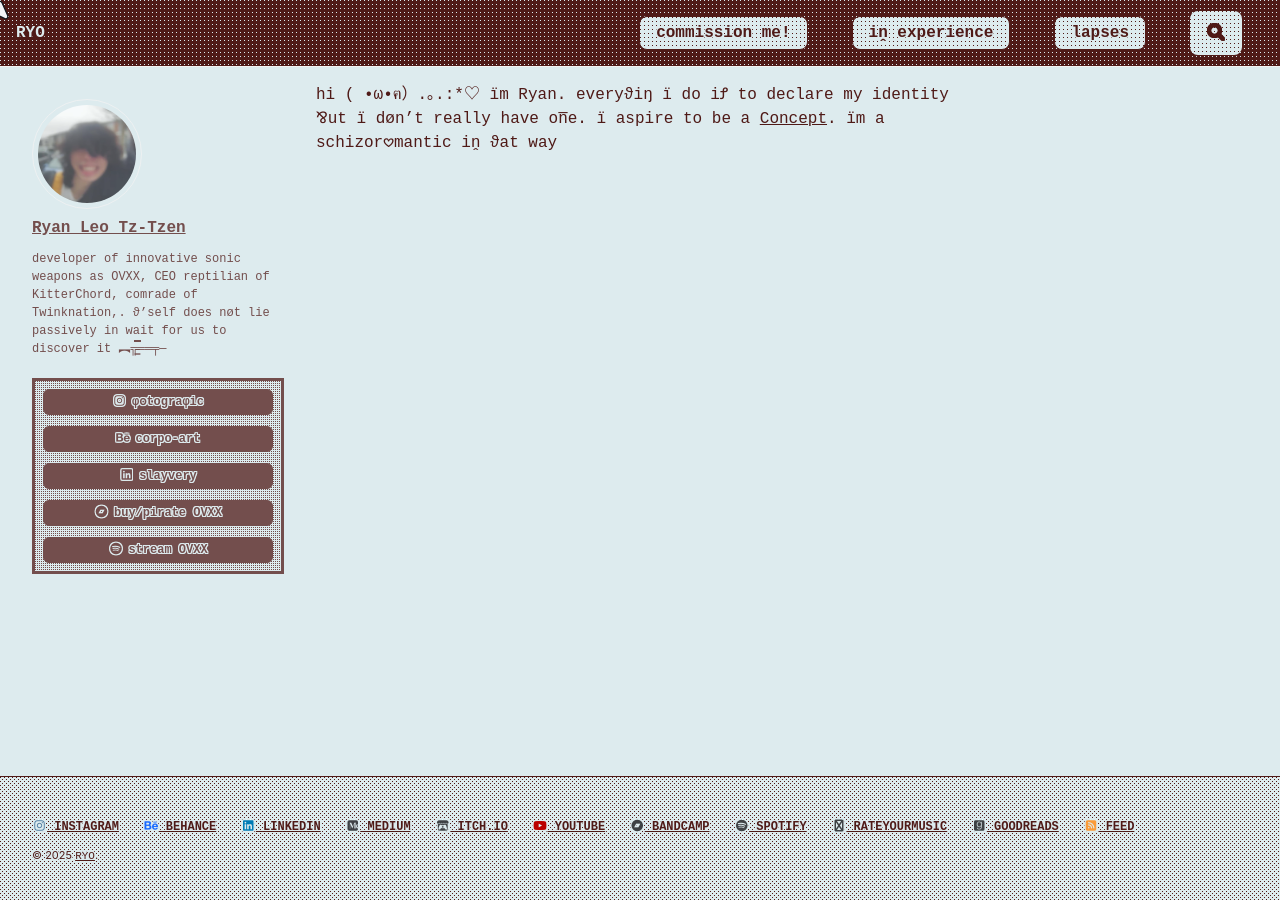
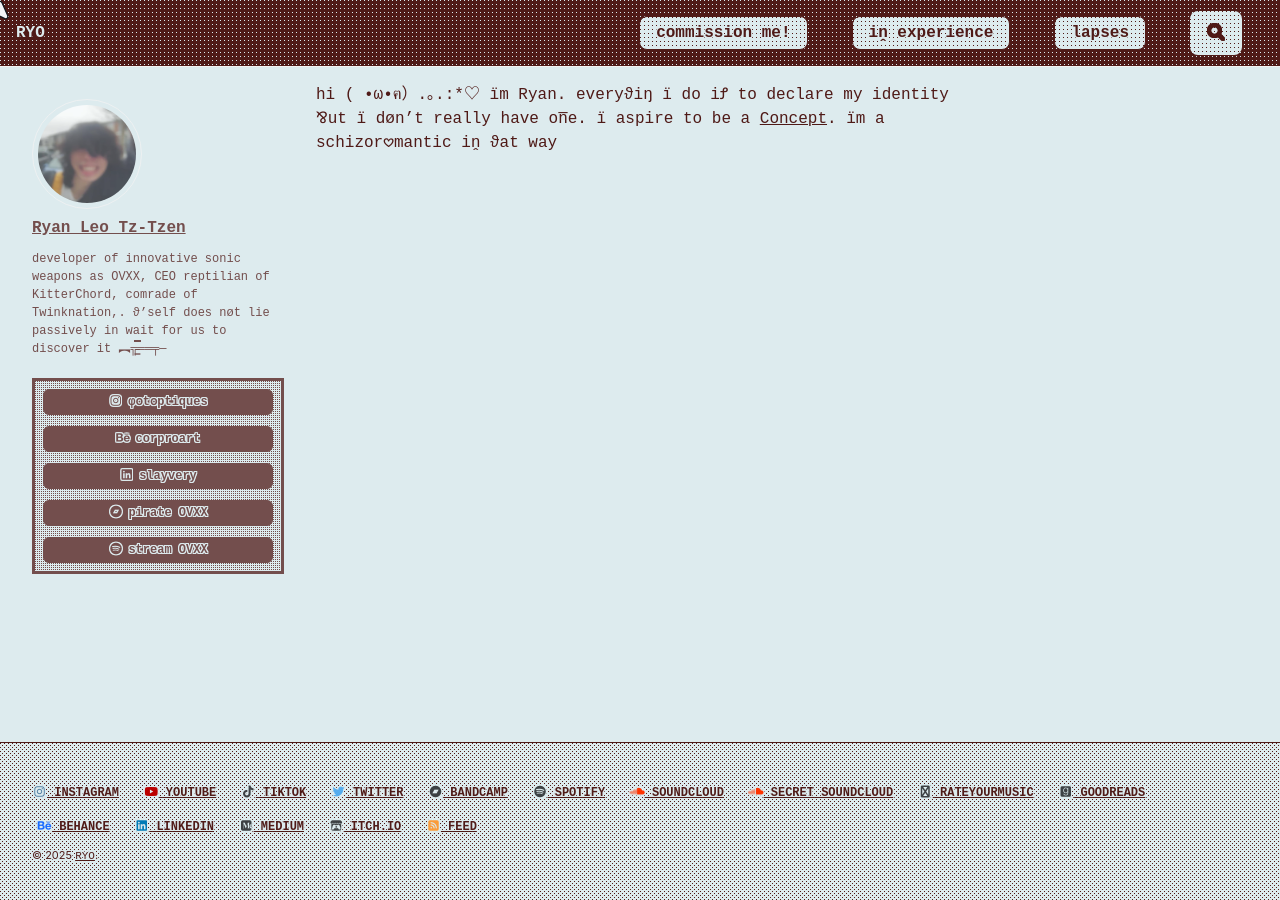
Before and after one commit to cryotato/cryotato.github.io, a Jekyll site: the page built from index.md, in a window 1280 px wide. Built offline with Jekyll 4.4.1, drawn with Linux system fonts in a browser that asks for light colours; cached includes are drawn as plain includes.

Commit message:
Update _config.yml

```diff
--- a/_config.yml
+++ b/_config.yml
@@ -61,16 +61,16 @@ author:
   avatar : "/assets/images/IMG-20240220-WA0001.jpg"
   bio    : "developer of innovative sonic weapons as OVXX, CEO reptilian of KitterChord, comrade of Twinknation,. ϑ'self does nøt lie passively in wait for us to discover it ︻╦̵̵͇̿̿̿̿══╤─"
   links:
-    - label: "φꙩtograφic"
+    - label: "φꙩtꙩptiques"
       icon: "fab fa-fw fa-instagram"
       url: "https://instagram.com/cryotato"
-    - label: "corpo-art"
+    - label: "corproart"
       icon: "fab fa-fw fa-behance"
       url: "https://www.behance.net/ryanmeow"
     - label: "slayvery"
       icon: "fab fa-fw fa-linkedin"
       url: "https://www.linkedin.com/in/ovxx/"
-    - label: "buy/pirate OVXX"
+    - label: "pirate OVXX"
       icon: "fab fa-fw fa-bandcamp"
       url: "https://ovxx.bandcamp.com/"
     - label: "stream OVXX"
@@ -84,6 +84,33 @@ footer:
     - label: "Instagram"
       icon: "fab fa-fw fa-instagram"
       url: "https://instagram.com/cryotato"
+    - label: "YouTube"
+      icon: "fab fa-fw fa-youtube"
+      url: "https://www.youtube.com/@ovxx666"
+    - label: "TikTok"
+      icon: "fab fa-fw fa-tiktok"
+      url: "https://www.tiktok.com/@cryotato"
+    - label: "Twitter"
+      icon: "fab fa-fw fa-twitter"
+      url: "https://x.com/cryotato"
+    - label: "Bandcamp"
+      icon: "fab fa-fw fa-bandcamp"
+      url: "https://ovxx.bandcamp.com/"
+    - label: "Spotify"
+      icon: "fab fa-fw fa-spotify"
+      url: "https://open.spotify.com/artist/5kysZzGC0WtDlkwSX4P1St"
+    - label: "SoundCloud"
+      icon: "fab fa-fw fa-soundcloud"
+      url: "https://soundcloud.com/poorpupperdrinksbleach"
+    - label: "Secret SoundCloud"
+      icon: "fab fa-fw fa-soundcloud"
+      url: "https://soundcloud.com/ovxx2"
+    - label: "RateYourMusic"
+      icon: "fab fa-fw fa-link"
+      url: "https://rateyourmusic.com/~cryotato"
+    - label: "Goodreads"
+      icon: "fab fa-fw fa-goodreads"
+      url: "https://www.goodreads.com/user/show/114414047-rya"
     - label: "Behance"
       icon: "fab fa-fw fa-behance"
       url: "https://www.behance.net/ryanmeow"
@@ -96,21 +123,7 @@ footer:
     - label: "itch.io"
       icon: "fab fa-fw fa-itch-io"
       url: "https://cryotato.itch.io/"
-    - label: "YouTube"
-      icon: "fab fa-fw fa-youtube"
-      url: "https://www.youtube.com/@ovxx666"
-    - label: "Bandcamp"
-      icon: "fab fa-fw fa-bandcamp"
-      url: "https://ovxx.bandcamp.com/"
-    - label: "Spotify"
-      icon: "fab fa-fw fa-spotify"
-      url: "https://open.spotify.com/artist/5kysZzGC0WtDlkwSX4P1St"
-    - label: "RateYourMusic"
-      icon: "fab fa-fw fa-link"
-      url: "https://rateyourmusic.com/~cryotato"
-    - label: "Goodreads"
-      icon: "fab fa-fw fa-goodreads"
-      url: "https://www.goodreads.com/user/show/114414047-rya"
+
 
 defaults:
   # _posts
```
